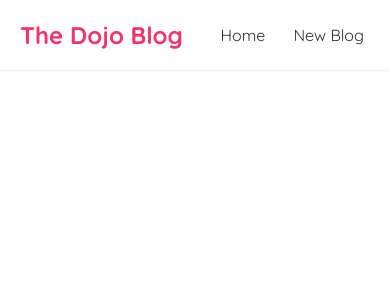
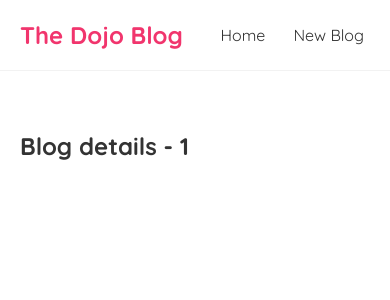
Before and after one commit to Takudzwa88/react_fundamentals, a React (Create React App) app: page /blogs/1 in a window 390 px wide. Shown: the top 300 px of the page. Built offline with nearby package versions, Linux system fonts and the light colour scheme.

Commit message:
Refined layout and added responsive styles

```diff
--- a/src/App.js
+++ b/src/App.js
@@ -2,6 +2,7 @@
 import Home from "./Home";
 import { BrowserRouter as Router, Route, Switch } from "react-router-dom";
 import Create from "./Create";
+import BlogDetails from "./BlogDetails";
 
 function App() {
   return (
@@ -16,6 +17,9 @@
             <Route path="/create">
               <Create />
             </Route>
+            <Route path="/blogs/:id">
+              <BlogDetails />
+            </Route>
           </Switch>
         </div>
       </div>
--- /dev/null
+++ b/src/BlogDetails.js
@@ -0,0 +1,13 @@
+import { useParams } from "react-router-dom";
+
+const BlogDetails = () => {
+  const { id } = useParams();
+
+  return (
+    <div className="blog-details">
+      <h2>Blog details - { id }</h2>
+    </div>
+  );
+}
+
+export default BlogDetails;
--- a/src/BlogList.js
+++ b/src/BlogList.js
@@ -1,15 +1,18 @@
+import { Link } from "react-router-dom";
 const BlogList = ({ blogs, title }) => {
   return (
     <div className="blog-list">
-        <h2>{ title }</h2>
+      <h2>{title}</h2>
       {blogs.map((blog) => (
         <div className="blog-preview" key={blog.id}>
-          <h2>{ blog.title }</h2>
-          <p>Written by { blog.author }</p>
+          <Link to={'/blogs/${blog.id}'}>
+            <h2>{ blog.title }</h2>
+            <p>Written by { blog.author }</p>
+          </Link>
         </div>
       ))}
     </div>
   );
-};
+}
 
 export default BlogList;
--- a/src/index.css
+++ b/src/index.css
@@ -48,3 +48,6 @@
   color: #f1356d;
   margin-bottom: 8px;
 }
+.blog-preview a{
+  text-decoration: none;
+}
--- a/src/useFetch.js
+++ b/src/useFetch.js
@@ -1,5 +1,5 @@
-import { useState, useEffect } from 'react';
-const useFetch = (url ) => {
+import { useState, useEffect } from "react";
+const useFetch = (url) => {
   const [data, setData] = useState(null);
   const [isPending, setIsPending] = useState(true);
   const [error, setError] = useState(null);
@@ -9,30 +9,29 @@
 
     setTimeout(() => {
       fetch(url, { signal: abortCont.signal })
-        .then((res) => {
-          console.log(res);
+        .then(res => {
           if (!res.ok) {
             throw Error("could not fetch the data for that resource");
           }
           return res.json();
         })
-        .then((data) => {
+        .then(data => {
           setData(data);
           setIsPending(false);
           setError(null);
         })
-        .catch((err) => {
-            if (err.name === 'AbortError') {
-              console.log('fetch aborted');
-            } else {
-              setIsPending(false);
-              setError(err.message);
-            }
+        .catch(err => {
+          if (err.name === "AbortError") {
+            console.log("fetch aborted");
+          } else {
+            setIsPending(false);
+            setError(err.message);
+          }
         })
     }, 1000);
 
     return () => abortCont.abort();
-    }, [url]);
+  }, [url]);
 
   return { data, isPending, error }
 }
```
